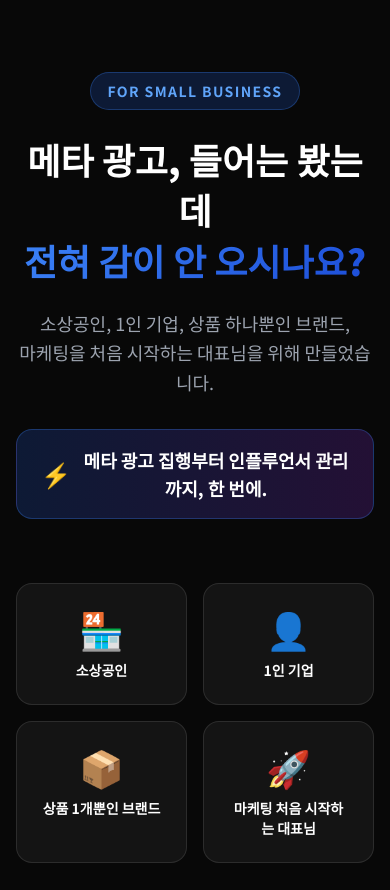
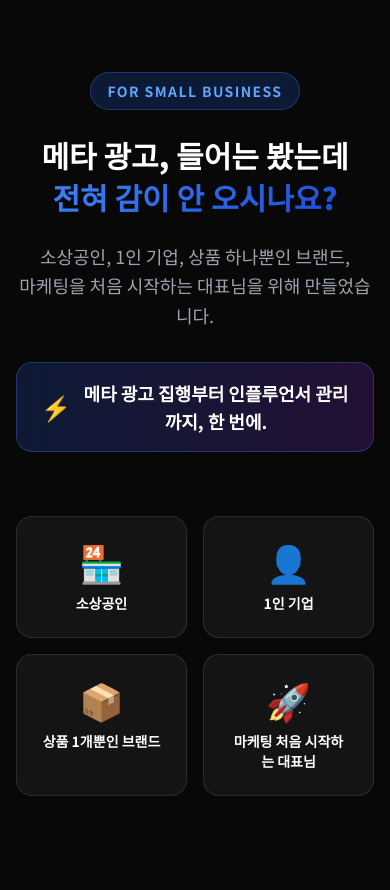
Before and after one commit to hagojob101-home/seeding-platform, a Next.js app: page / in a window 390 px wide. Shown: the part 900-1790 px from the top of the page. Built offline with nearby package versions, Linux system fonts and the light colour scheme.

Commit message:
메타광고 헤드라인 모바일 break-keep 적용

```diff
--- a/pages/index.js
+++ b/pages/index.js
@@ -102,7 +102,7 @@
           {/* 타겟 공감 헤드라인 */}
           <div className="text-center mb-16">
             <span className="inline-block bg-blue-600/20 text-blue-400 font-bold text-sm px-4 py-2 rounded-full mb-6 tracking-widest uppercase border border-blue-500/30">For Small Business</span>
-            <h2 className="text-4xl md:text-6xl font-black mb-6" style={{lineHeight: "1.4"}}>
+            <h2 className="text-3xl md:text-6xl font-black mb-6 break-keep" style={{lineHeight: "1.4"}}>
               메타 광고, 들어는 봤는데<br/>
               <span className="text-gradient">전혀 감이 안 오시나요?</span>
             </h2>
```
